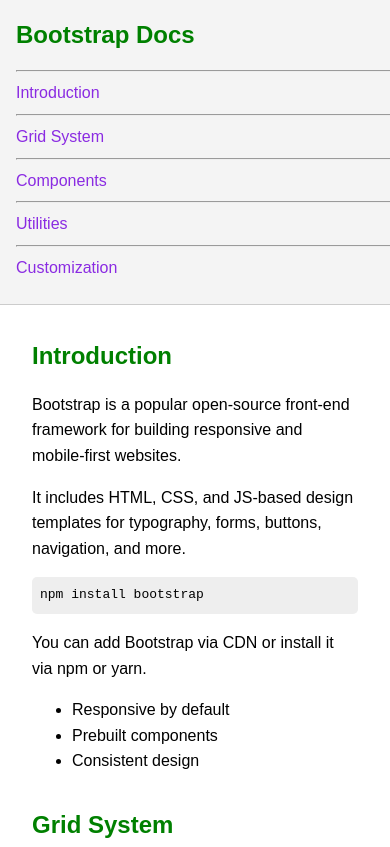
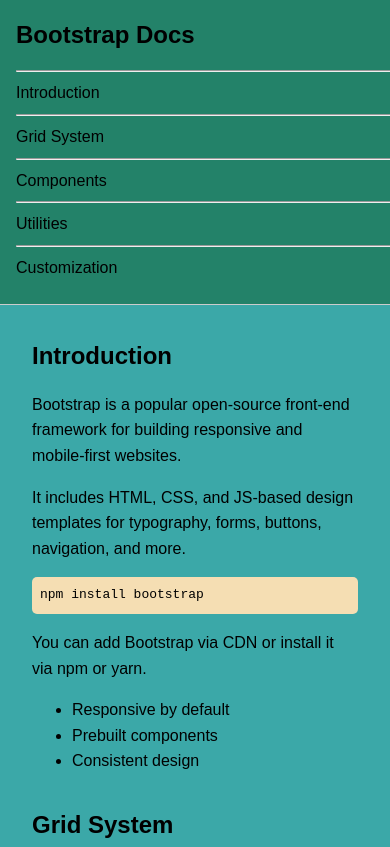
Before and after one commit to Konok-367/freecodecamp_technical_documentation, a plain HTML site: page index.html in a window 390 px wide. Shown: the top 847 px of the page. Drawn offline with Linux system fonts and the light colour scheme.

Commit message:
Updated design and added responsive layout

```diff
--- a/styles.css
+++ b/styles.css
@@ -4,21 +4,22 @@ body {
   margin: 0;
   padding: 0;
   display: flex;
+  background-color: rgb(59, 168, 168);
 }
 header{
-    color: green;
+    color: black;
     font-size:x-large;
     font-weight: bold;
 }
 
 #navbar {
   width: 250px;
-  background-color: #f4f4f4;
+  background-color: #238269;
   padding: 1rem;
   height: 100vh;
   position: fixed;
   overflow-y: auto;
-  border-right: 1px solid #ccc;
+  border-right: 1px solid #2f105b;
 }
 
 #navbar header {
@@ -29,7 +30,7 @@ header{
 .nav-link {
   display: block;
   margin: 0.5rem 0;
-  color:blueviolet;
+  color: black;
   text-decoration: none;
 }
 
@@ -44,7 +45,7 @@ header{
 
 code {
   display: block;
-  background: #eee;
+  background: wheat;
   padding: 0.5rem;
   margin: 1rem 0;
   border-radius: 5px;
```
